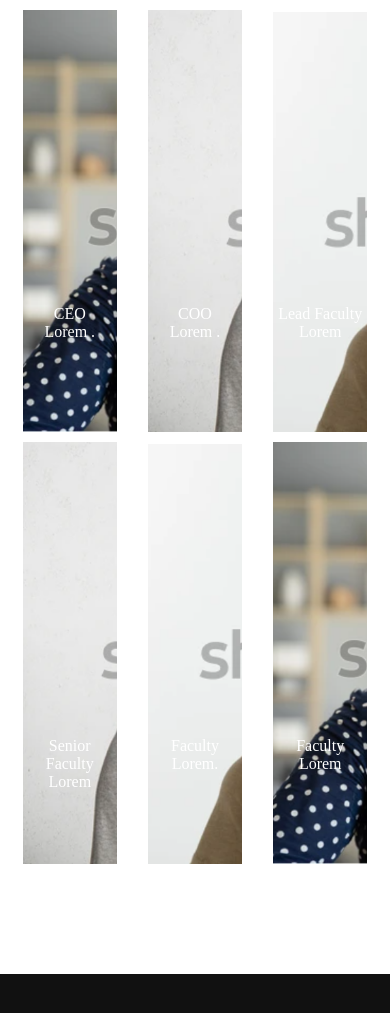
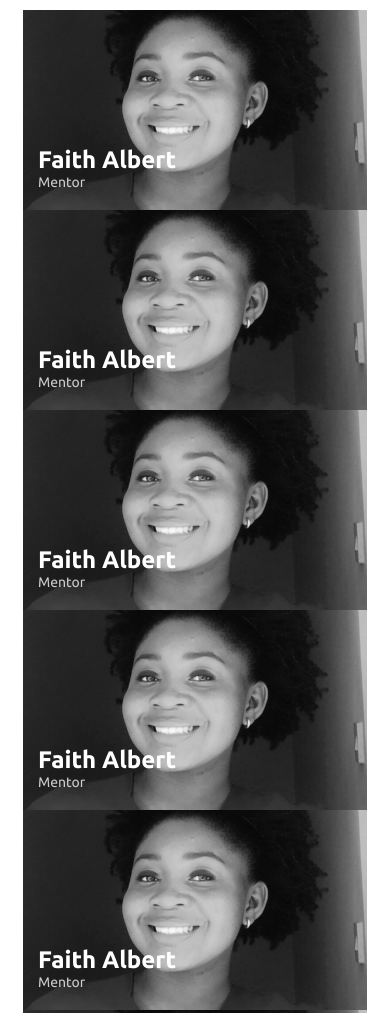
Before and after one commit to Discernment98/RealTimeCryptocurrencyCademy, a plain HTML site: page index.html in a window 390 px wide. Shown: the part 1060-2073 px from the top of the page. Drawn offline with nearby package versions, Linux system fonts and the light colour scheme; no server answers.

Commit message:
completed the meet-the-team section

```diff
--- a/assets/css/style.css
+++ b/assets/css/style.css
@@ -690,6 +690,39 @@ footer span a:hover {
 	text-decoration: underline;
 }
 
+.team-members-list {
+	width: 100%;
+	display: grid;
+	grid-template-columns: repeat(3, 1fr);
+	justify-self: center;
+	align-items: center;
+}
+
+.team-member-widget {
+	width: 100%;
+	height: 400px;
+	display: flex;
+	align-items: flex-end;
+	justify-items: flex-end;
+}
+
+.team-member-widget img {
+	width: 100%;
+	height: 100%;
+	filter: grayscale(10);
+}
+
+.team-member-widget .top {
+	padding: 20px 15px;
+	font-family: var(--font-type);
+	color: #fff;
+}
+
+.team-member-widget .top p {
+	color: #ccc;
+	font-size: 14px;
+}
+
 /* responsive media query start */
 @media (max-width: 1300px) {
 	.home .max-width {
@@ -708,8 +741,31 @@ footer span a:hover {
 	.max-width {
 		padding: 0 50px;
 	}
+
+	.team-members-list {
+		grid-template-columns: repeat(2, 1fr);
+	}
+
+	.team-member-widget {
+		width: 100%;
+		height: 350px;
+	}
+
+	.team-member-widget .top p {
+		color: #ccc;
+		font-size: 14px;
+	}
 }
 @media (max-width: 947px) {
+	.team-members-list {
+		grid-template-columns: repeat(2, 1fr);
+	}
+
+	.team-member-widget {
+		width: 100%;
+		height: 300px;
+	}
+
 	.menu-btn {
 		display: block;
 		z-index: 999;
@@ -775,6 +831,15 @@ footer span a:hover {
 }
 
 @media (max-width: 690px) {
+	.team-members-list {
+		grid-template-columns: repeat(1, 1fr);
+	}
+
+	.team-member-widget {
+		width: 100%;
+		height: 250px;
+	}
+
 	.max-width {
 		padding: 0 23px;
 	}
@@ -793,6 +858,15 @@ footer span a:hover {
 }
 
 @media (max-width: 500px) {
+	.team-members-list {
+		grid-template-columns: repeat(1, 1fr);
+	}
+
+	.team-member-widget {
+		width: 100%;
+		height: 200px;
+	}
+
 	.home .home-content .text-2 {
 		font-size: 50px;
 	}
--- a/index.html
+++ b/index.html
@@ -126,7 +126,64 @@
     <section class="team" id="team">
         <div class="max-width">
             <h2 class="title">Meet Our Team</h2>
-            <div class="team-content serv-content">
+
+            <div class="team-members-list">
+                <div class="team-member-widget"
+                    style="background: url('/assets/images/profile.jpeg') center center no-repeat;
+                        background-size: cover;
+                        filter: grayscale(100%)">
+                    <div class="top">
+                        <h1>Faith Albert</h1>
+                        <p>Mentor</p>
+                    </div>
+                </div>
+                <div class="team-member-widget"
+                    style="background: url('/assets/images/profile.jpeg') center center no-repeat;
+                        background-size: cover;
+                        filter: grayscale(100%)">
+                    <div class="top">
+                        <h1>Faith Albert</h1>
+                        <p>Mentor</p>
+                    </div>
+                </div>
+                <div class="team-member-widget"
+                    style="background: url('/assets/images/profile.jpeg') center center no-repeat;
+                        background-size: cover;
+                        filter: grayscale(100%)">
+                    <div class="top">
+                        <h1>Faith Albert</h1>
+                        <p>Mentor</p>
+                    </div>
+                </div>
+                <div class="team-member-widget"
+                    style="background: url('/assets/images/profile.jpeg') center center no-repeat;
+                        background-size: cover;
+                        filter: grayscale(100%)">
+                    <div class="top">
+                        <h1>Faith Albert</h1>
+                        <p>Mentor</p>
+                    </div>
+                </div>
+                <div class="team-member-widget"
+                    style="background: url('/assets/images/profile.jpeg') center center no-repeat;
+                        background-size: cover;
+                        filter: grayscale(100%)">
+                    <div class="top">
+                        <h1>Faith Albert</h1>
+                        <p>Mentor</p>
+                    </div>
+                </div>
+                <div class="team-member-widget"
+                    style="background: url('/assets/images/profile.jpeg') center center no-repeat;
+                        background-size: cover;
+                        filter: grayscale(100%)">
+                    <div class="top">
+                        <h1>Faith Albert</h1>
+                        <p>Mentor</p>
+                    </div>
+                </div>
+            </div>
+            <!-- <div class="team-content serv-content">
                 <div class="card">
                     <div class="box" id="box1">
 
@@ -174,6 +231,7 @@
                         Lorem</p>
                     </div>
                 </div>
+            </div> -->
     </section>
 
     <!-- Courses section start -->
```
